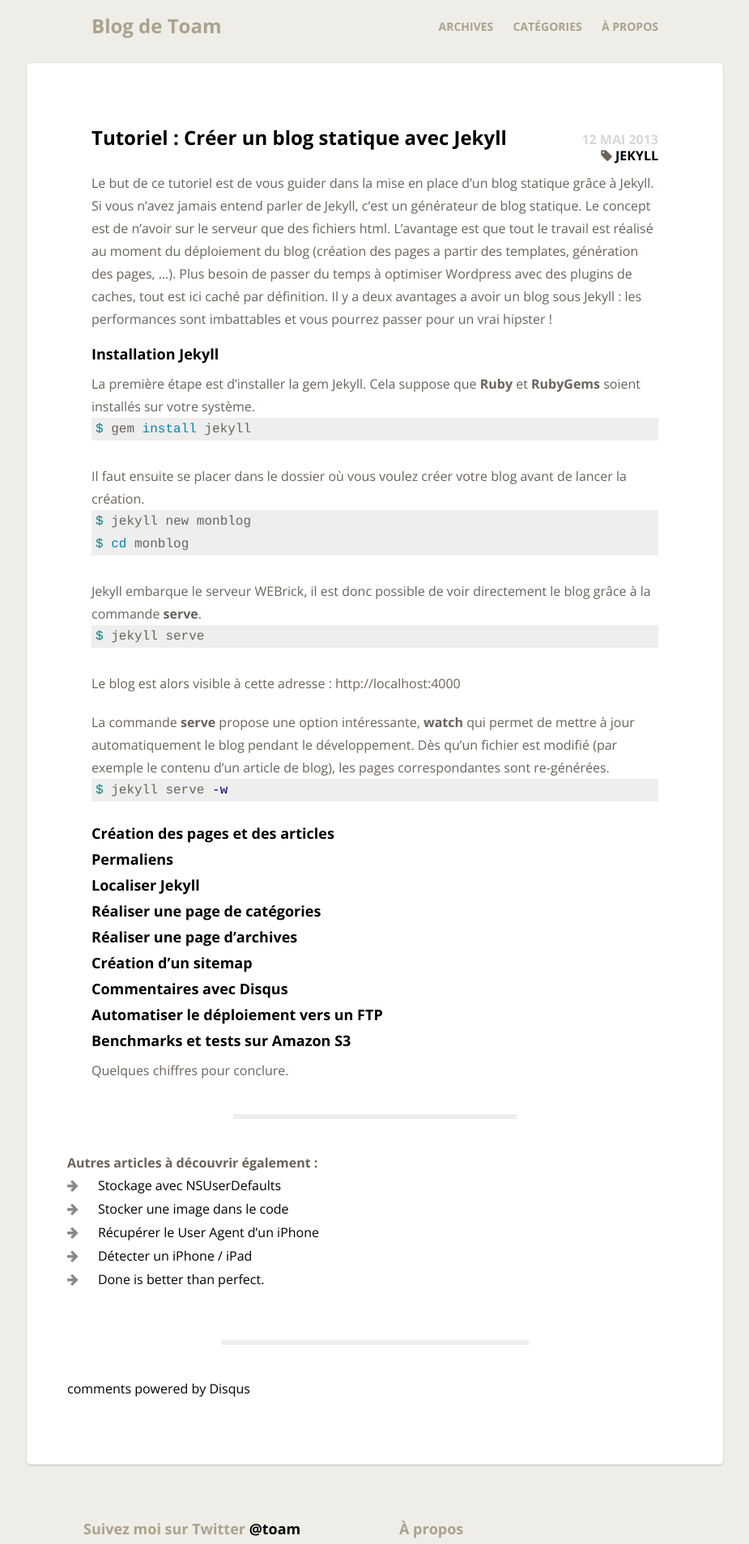
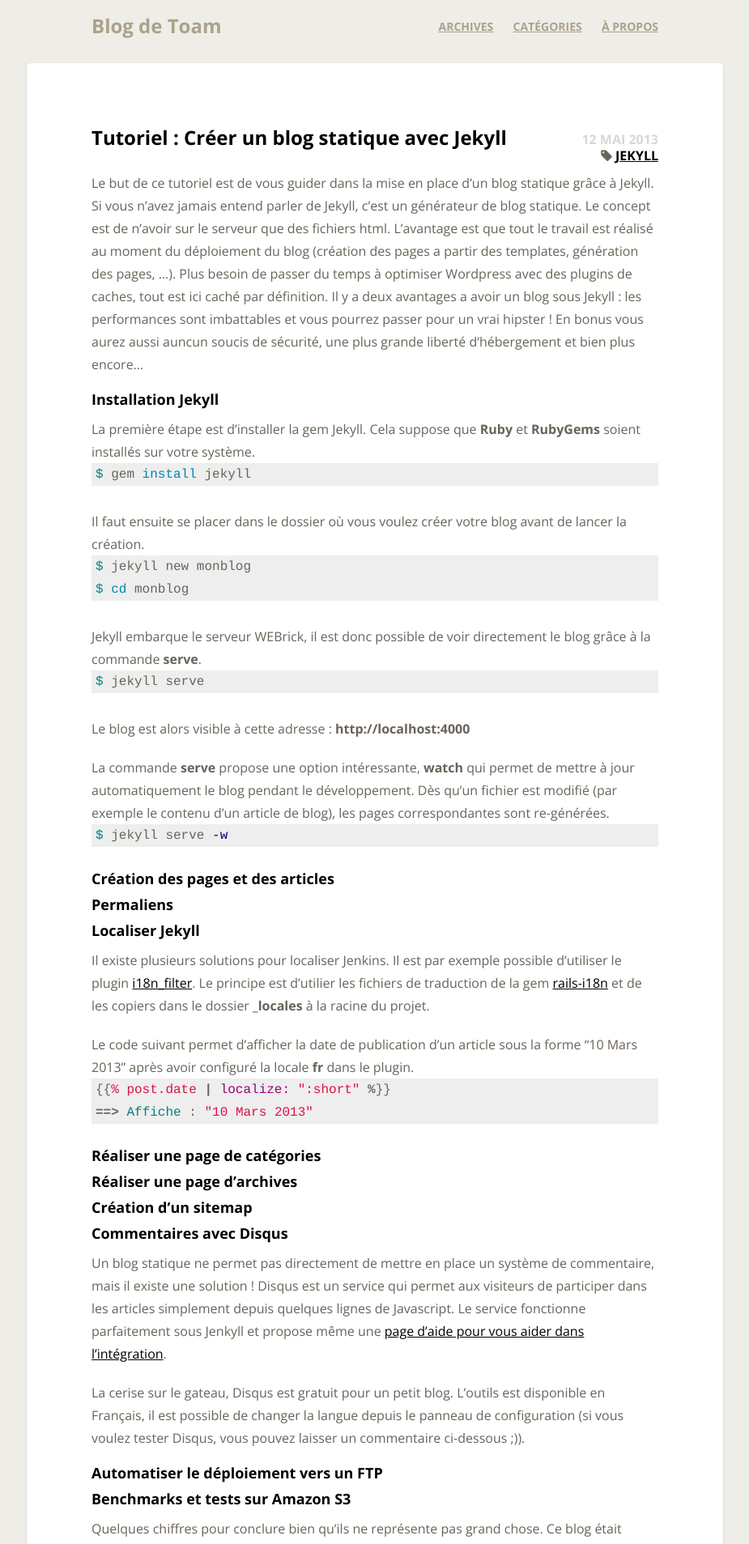
Before and after one commit to Toam/toam.fr, a Jekyll site: the page built from _posts/2013-05-12-tutorial-jekyll.markdown, in a window 1280 px wide. Shown: the top 1907 px of the page at 81% size, without its empty margins (177-1102 px from the left). Built offline with Jekyll 4.4.1, drawn with Linux system fonts in a browser that asks for light colours; nearby versions of some CDN libraries; comment, search, counter and statistics services are not loaded; some of the changed text lies outside the part shown.

Commit message:
Avancement tutoriel Jenkyll

```diff
--- a/_posts/2013-05-12-tutorial-jekyll.markdown
+++ b/_posts/2013-05-12-tutorial-jekyll.markdown
@@ -5,7 +5,7 @@ category: jekyll
 comments: true
 ---
 
-Le but de ce tutoriel est de vous guider dans la mise en place d'un blog statique grâce à Jekyll. Si vous n'avez jamais entend parler de Jekyll, c'est un générateur de blog statique. Le concept est de n'avoir sur le serveur que des fichiers html. L'avantage est que tout le travail est réalisé au moment du déploiement du blog (création des pages a partir des templates, génération des pages, ...). Plus besoin de passer du temps à optimiser Wordpress avec des plugins de caches, tout est ici caché par définition. Il y a deux avantages a avoir un blog sous Jekyll : les performances sont imbattables et vous pourrez passer pour un vrai hipster !
+Le but de ce tutoriel est de vous guider dans la mise en place d'un blog statique grâce à Jekyll. Si vous n'avez jamais entend parler de Jekyll, c'est un générateur de blog statique. Le concept est de n'avoir sur le serveur que des fichiers html. L'avantage est que tout le travail est réalisé au moment du déploiement du blog (création des pages a partir des templates, génération des pages, ...). Plus besoin de passer du temps à optimiser Wordpress avec des plugins de caches, tout est ici caché par définition. Il y a deux avantages a avoir un blog sous Jekyll : les performances sont imbattables et vous pourrez passer pour un vrai hipster ! En bonus vous aurez aussi auncun soucis de sécurité, une plus grande liberté d'hébergement et bien plus encore...
 
 <!--more-->
 ##### Installation Jekyll
@@ -25,7 +25,7 @@ Jekyll embarque le serveur WEBrick, il est donc possible de voir directement le
 $ jekyll serve
 {% endhighlight %}
 
-Le blog est alors visible à cette adresse : http://localhost:4000
+Le blog est alors visible à cette adresse : **http://localhost:4000**
 
 La commande **serve** propose une option intéressante, **watch** qui permet de mettre à jour automatiquement le blog pendant le développement. Dès qu'un fichier est modifié (par exemple le contenu d'un article de blog), les pages correspondantes sont re-générées.
 {% highlight sh %}
@@ -37,6 +37,13 @@ $ jekyll serve -w
 ##### Permaliens
 
 ##### Localiser Jekyll
+Il existe plusieurs solutions pour localiser Jenkins. Il est par exemple possible d'utiliser le plugin [i18n_filter](https://github.com/gacha/gacha.id.lv/blob/master/_plugins/i18n_filter.rb). Le principe est d'utilier les fichiers de traduction de la gem [rails-i18n](https://github.com/svenfuchs/rails-i18n/tree/master/rails/locale) et de les copiers dans le dossier **\_locales** à la racine du projet.
+
+Le code suivant permet d'afficher la date de publication d'un article sous la forme "10 Mars 2013" après avoir configuré la locale **fr** dans le plugin.
+{% highlight ruby %}
+{{ "{{%" }} post.date | localize: ":short" %}}
+==> Affiche : "10 Mars 2013"
+{% endhighlight %}
 
 ##### Réaliser une page de catégories
 
@@ -45,8 +52,14 @@ $ jekyll serve -w
 ##### Création d'un sitemap
 
 ##### Commentaires avec Disqus
+Un blog statique ne permet pas directement de mettre en place un système de commentaire, mais il existe une solution ! Disqus est un service qui permet aux visiteurs de participer dans les articles simplement depuis quelques lignes de Javascript. Le service fonctionne parfaitement sous Jenkyll et propose même une [page d'aide pour vous aider dans l'intégration](http://help.disqus.com/customer/portal/articles/472138-jekyll-installation-instructions).
+
+La cerise sur le gateau, Disqus est gratuit pour un petit blog. L'outils est disponible en Français, il est possible de changer la langue depuis le panneau de configuration (si vous voulez tester Disqus, vous pouvez laisser un commentaire ci-dessous ;)).
 
 ##### Automatiser le déploiement vers un FTP
 
 ##### Benchmarks et tests sur Amazon S3
-Quelques chiffres pour conclure.
+Quelques chiffres pour conclure bien qu'ils ne représente pas grand chose. Ce blog était précedement un blog Wordpress placé sur un hébergement OVH Mutualisé. Il n'y avait aucune optimisation particulière (pas de cache, un theme peu optimisé, ...)
+
+
+Il est encore possible de faire mieux avec ce blog, nottement au niveau des fichiers CSS et Javascript qu'il faudrait réduire et concaténer.
--- a/css/style.css
+++ b/css/style.css
@@ -92,7 +92,6 @@ li {
 
 a, a:visited {
     color: #000;
-    text-decoration: none;
     -webkit-transition:color .25s ease-in-out;
     -moz-transition:color .25s ease-in-out;
     -o-transition:color .25s ease-in-out;
```
